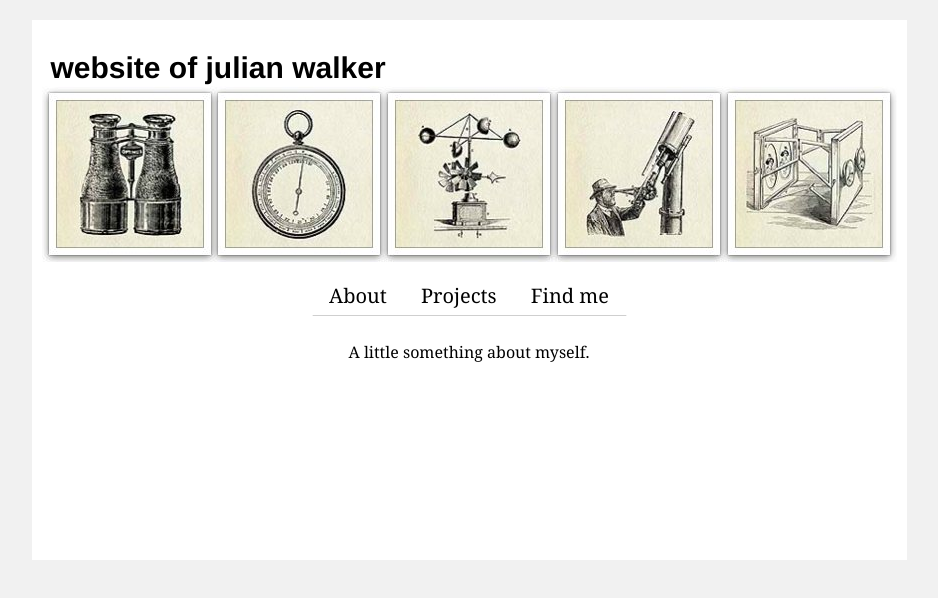
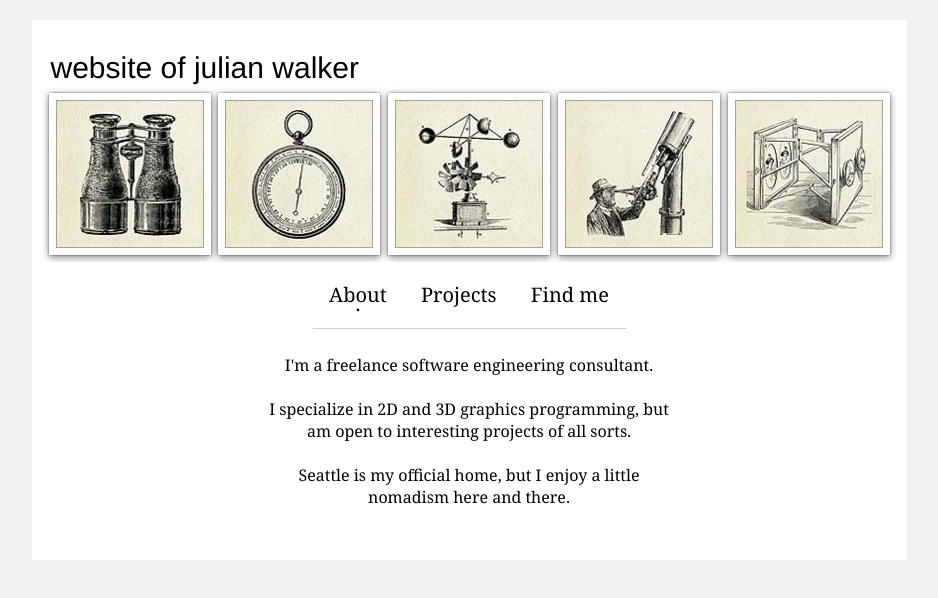
Before and after one commit to julianwa/julianwalkerdotme, a plain HTML site: page index.html in a window 1280 px wide. Both pictures are taken after a click on the link "About". Shown: the whole page, without its empty margins (171-1109 px from the left). Drawn offline with nearby package versions, Linux system fonts and the light colour scheme.

Commit message:
Added a little content to About pane. Added pane selection indicator dot.

```diff
--- a/css/main.css
+++ b/css/main.css
@@ -30,7 +30,7 @@ a > img {
 	display: inline-block;
 	margin: 20px auto 20px auto;
 	padding: 30px 10px 10px 10px;
-	height: 500;
+	min-height: 500;
 }
 
 #header {
@@ -39,7 +39,6 @@ a > img {
 
 #site-title {
 	font-size: 30px;
-	font-weight: bold;
 	line-height: 36px;
 	padding: 9px;
 }
@@ -51,9 +50,16 @@ a > img {
 	margin: 20px 0px;
 }
 
-#navbar a {
+#navbar div {
 	font-size: 20px;
 	padding: 5px 15px;
+	display: inline-block;
+	line-height: 15px;
+}
+
+#aboutPane {
+	display: inline-block;
+	width: 400;
 }
 
 #findMePane img {
--- a/index.html
+++ b/index.html
@@ -10,19 +10,21 @@
 	<body>
 		<div id="container">
 			<div id="header">
-				<a href="#" id="site-title" class="minLink">website of julian walker</a>
+				<a href="" id="site-title" class="minLink">website of julian walker</a>
 				<br>
 				<img src="img/header.jpg">
 			</div>
 			<div id="navbar">
-				<a id="aboutLink" href="" class="minLink">About</a>
-				<a id="projectsLink" href="" class="minLink">Projects</a>
-				<a id="findMeLink" href="" class="minLink">Find me</a>
+				<div><a id="aboutLink" href="" class="minLink">About</a><a id="aboutSelectedDot"><br>·</a></div>
+				<div><a id="projectsLink" href="" class="minLink">Projects</a><a id="projectsSelectedDot"><br>·</a></div>
+				<div><a id="findMeLink" href="" class="minLink">Find me</a><a id="findMeSelectedDot"><br>·</a></div>
 				<br>
 				<img src="img/seperator.png">
 			</div>
 			<div id="portfolio">
 				<div id="findMePane">
+					<a href="mailto:julianreidwalker@gmail.com" class="minLink">julianreidwalker@gmail.com</a><br><br>
+					or<br><br>
 					<a target="_blank" href="http://facebook.com/julianwa">
 						<img title="Facebook" src="img/facebook.png"></a>
 					<a target="_blank" href="http://github.com/julianwa">
@@ -35,7 +37,7 @@
 						<img title="Delicious" src="img/delicious.png"></a>
 				</div>
 				<div id="aboutPane">
-					A little something about myself.
+					I'm a freelance software engineering consultant.<br><br>I specialize in 2D and 3D graphics programming, but am open to interesting projects of all sorts.<br><br>Seattle is my official home, but I enjoy a little nomadism here and there.
 				</div>
 				<div id="projectsPane">
 					Some projects that I've worked on.
@@ -46,7 +48,7 @@
 		<script type="text/javascript">
 
 			function addClickHandler(linkName) {
-				$('#' + linkName + 'Link').click(function(e) {
+				$("#" + linkName + "Link").click(function(e) {
 					$.bbq.pushState({ pane: linkName });
 					e.preventDefault();
 				});
@@ -54,59 +56,66 @@
 
 			$(document).ready(function() {
 
-		        $(window).bind('hashchange', function(e) {
+		        $(window).bind("hashchange", function(e) {
 
-					var pane = $.bbq.getState('pane');
+					var pane = $.bbq.getState("pane");
 
-					if (pane == 'findMe')
-						displayPane('findMePane');
-					else if (pane == 'projects')
-						displayPane('projectsPane');
+
+					if (pane == "about")
+						displayPane("about");
+					else if (pane == "projects")
+						displayPane("projects");
 					else
-						displayPane('aboutPane');
+						displayPane("findMe");
 				});
 
-				$(window).trigger('hashchange');
+				$(window).trigger("hashchange");
 
-				$('#homeLink').click(function(e) {
-					$.bbq.removeState('pane');
+				$("#homeLink").click(function(e) {
+					$.bbq.removeState("pane");
 					e.preventDefault();
 				});
 
-				addClickHandler('about');
-				addClickHandler('findMe');
-				addClickHandler('projects');
+				addClickHandler("about");
+				addClickHandler("findMe");
+				addClickHandler("projects");
 			});
 
-			var currentPane = '';
+			var currentPane = "";
 			var doingFadeOut = false;
 
-			$('#findMePane').fadeOut(1);
-			$('#aboutPane').fadeOut(1);
-			$('#projectsPane').fadeOut(1);
+			$("#aboutPane").fadeOut(1);
+			$("#aboutSelectedDot").fadeTo(1, 0);
+			$("#projectsPane").fadeOut(1);
+			$("#projectsSelectedDot").fadeTo(1, 0);
+			$("#findMePane").fadeOut(1);
+			$("#findMeSelectedDot").fadeTo(1, 0);
+
 
 			function displayPane(paneName) {
 
-				if (currentPane == '') {
-					currentPane = paneName;
-					$('#' + currentPane).fadeIn(1);
-				}
+				if (currentPane == "") {
 
-				var paneToFadeOut = currentPane;
-				currentPane = paneName;
+					$("#" + paneName + "Pane").fadeIn(1);
+					$("#" + paneName + "SelectedDot").fadeTo(1, 1);
 
-				if (!doingFadeOut) {
+				} else if (currentPane != paneName) {
 
-					if (paneToFadeOut != currentPane) {
+					if (!doingFadeOut) {
 
 						doingFadeOut = true;
 
-						$('#' + paneToFadeOut).fadeOut("def", function() {
-							$('#' + currentPane).fadeIn("def");
+						$("#" + currentPane + "Pane").fadeOut("def", function() {
+							$("#" + currentPane + "Pane").fadeIn("def");
 							doingFadeOut = false;
 						});
 					}
+
+					$("#" + currentPane + "SelectedDot").fadeTo(1, 0);
+					$("#" + paneName + "SelectedDot").fadeTo(1, 1);
 				}
+
+				currentPane = paneName;
 			}
 		</script>
 	</body>
```
